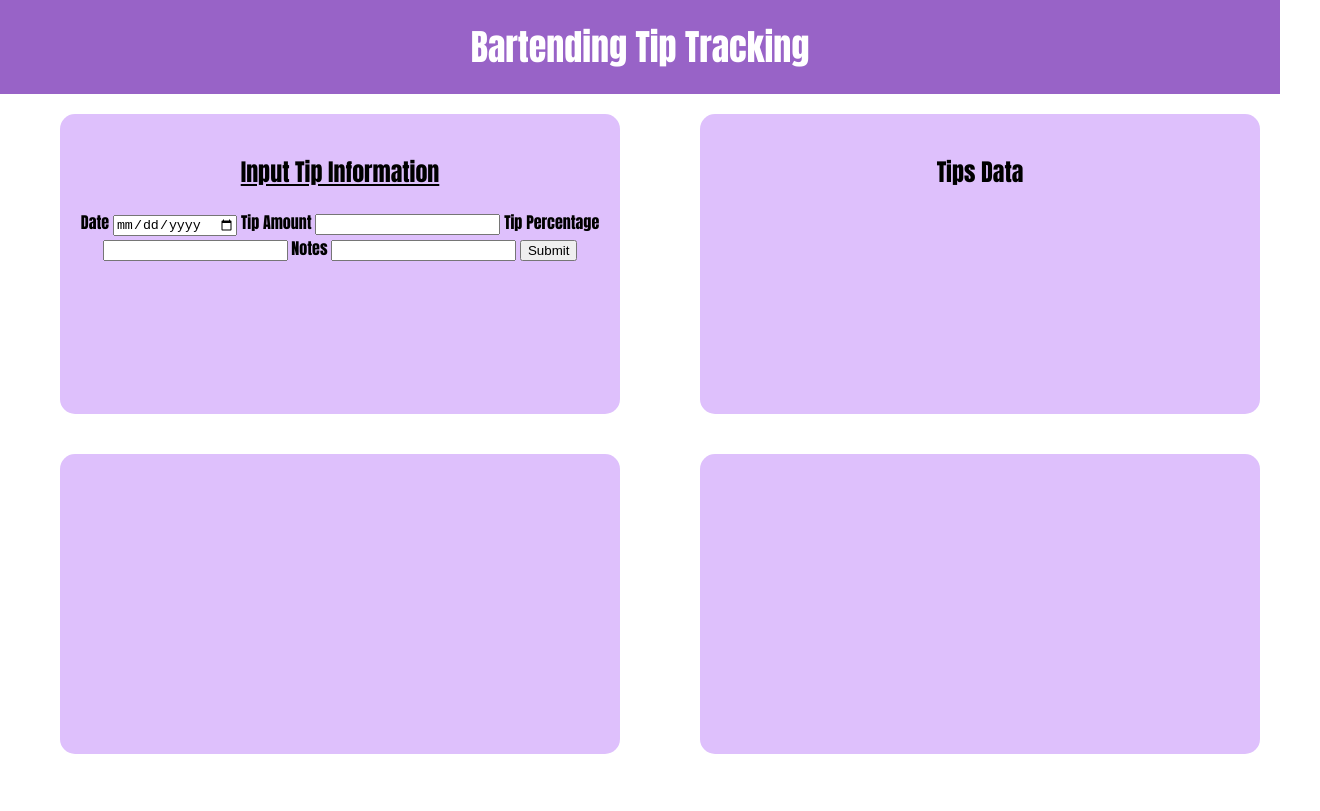
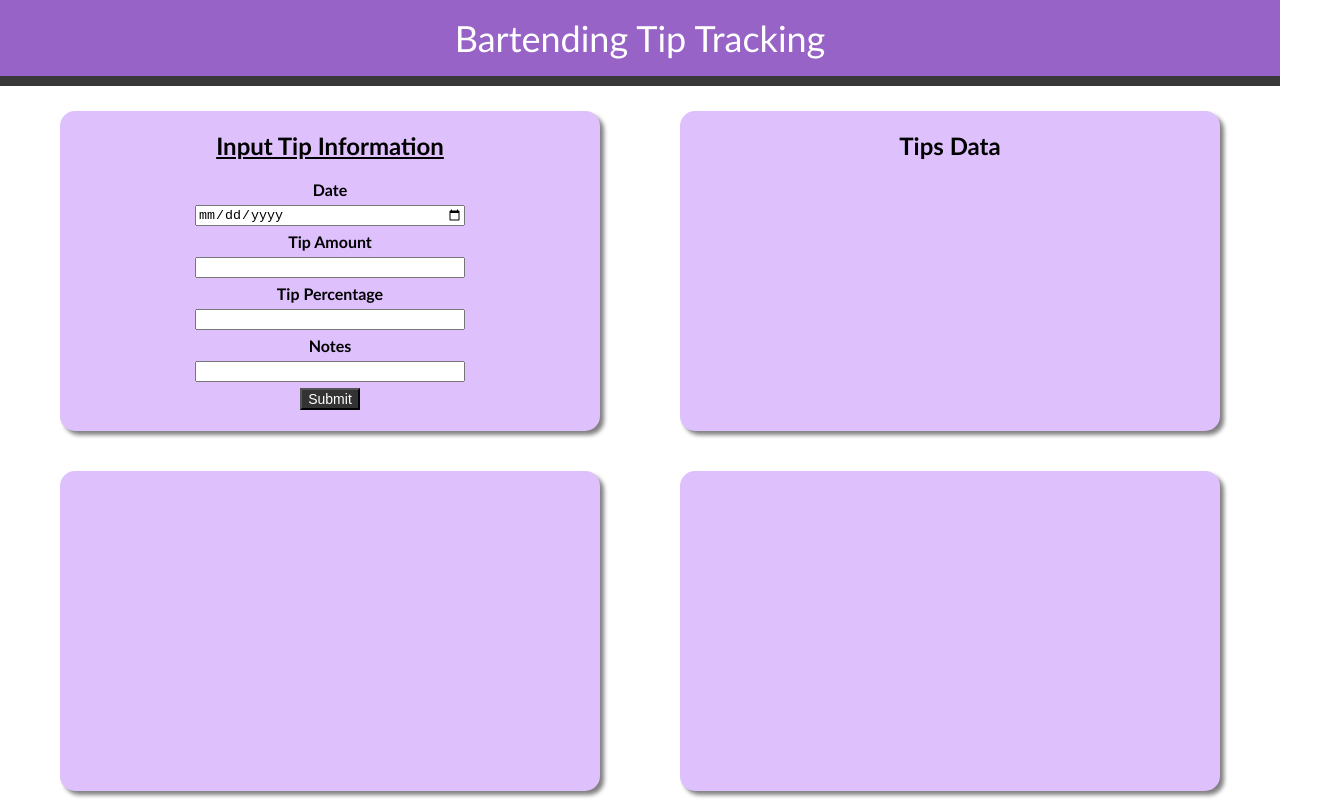
Before and after one commit to Alza-3eem/tips-trends, a website: page public/index.html in a window 1280 px wide. Shown: the whole page, 1320 px wide, since content can reach past the window. Drawn offline with Linux system fonts and the light colour scheme.

Commit message:
added styling for tipsList data entries

```diff
--- a/public/styles.css
+++ b/public/styles.css
@@ -1,7 +1,12 @@
+* {
+    max-width: 100%;
+    overflow-x: hidden;
+}
+
 body {
     margin: 0;
     padding: 0;
-    font-family: Impact, Haettenschweiler, 'Arial Narrow Bold', sans-serif;
+    font-family: 'Gill Sans', 'Gill Sans MT', Calibri, 'Trebuchet MS', sans-serif;
     display: flex;
     flex-direction: column;
 }
@@ -11,16 +16,19 @@ header {
     background-color: #9863c7;
     color: white;
     text-align: center;
-    padding: 20px 0;
+    padding: 1rem;
     box-sizing: border-box;
     font-size: 36px;
+    margin-bottom: 5px;
+    border-bottom: 10px solid rgb(56, 56, 56);
 }
 
 .row-container {
     display: flex;
     flex-direction: row;
-    width: 100%;
+    max-width: 100%;
     padding: 20px;
+    flex-wrap: wrap;
 }
 
 .box {
@@ -29,9 +37,57 @@ header {
     border-radius: 15px;
     margin-left: 40px;
     margin-right: 40px;
-    padding: 20px;
     box-sizing: border-box;
     text-align: center;
-    width: 50%;
-    height: 300px;
+    height: 320px;
+    box-shadow: 4px 4px 4px grey;
 }
+
+.form {
+    display: flex;
+    flex-direction: column;
+    gap: 6px;
+    margin-left: 25%;
+    margin-right: 25%;
+    font-weight: bold;
+}
+
+form button {
+    background-color: #333;
+    color: #fff;
+    cursor: pointer;
+    align-self: center;
+    font-size: 14px;
+}
+
+form button:hover {
+    background-color: #555;
+}
+
+#tipsList ul {
+    background-color: #fff;
+    padding: 0.5rem;
+    border-radius: 8px;
+    box-shadow: 0 0 10px rgba(0, 0, 0, 0.1);
+    margin-bottom: 1rem;
+    list-style-type: none;
+    margin-left: 15%;
+    margin-right: 22%;
+}
+
+#tipsList ul li {
+    padding: 0.5rem 0;
+    border-bottom: 1px solid #ddd;
+}
+
+#tipsList ul li:last-child {
+    border-bottom: none;
+}
+
+ul {
+    font-family: 'Gill Sans', 'Gill Sans MT', Calibri, 'Trebuchet MS', sans-serif;
+}
+
+.key {
+    font-weight: bold;
+}
```
